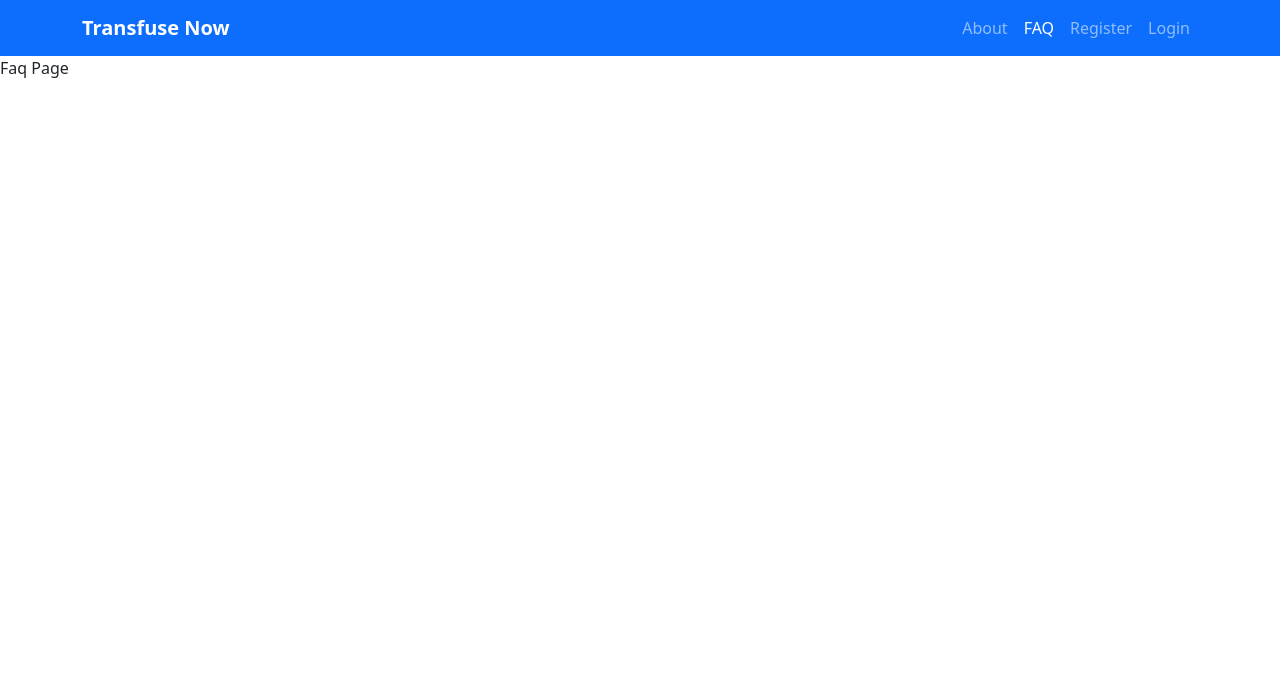
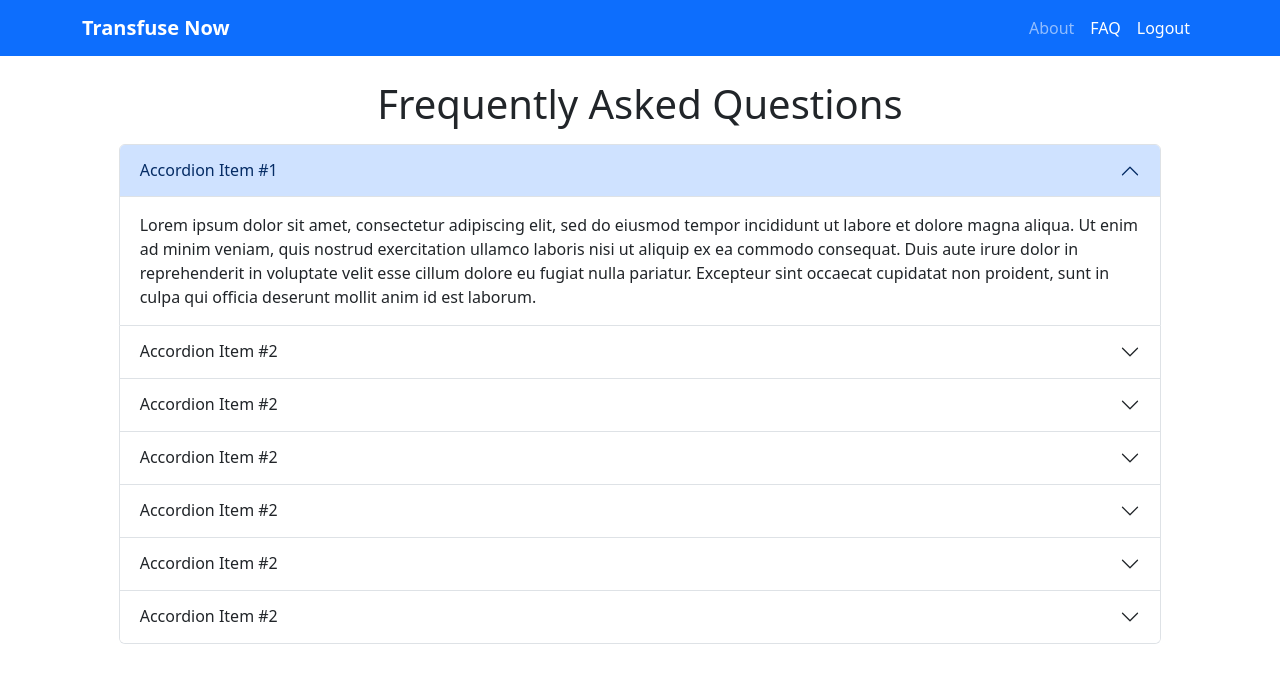
Before and after one commit to aditya6700/Blood-Bank-System, a React (Create React App) app in the folder client/: page /faq in a window 1280 px wide. Shown: the top 682 px of the page. Built offline with nearby package versions, Linux system fonts and the light colour scheme.

Commit message:
basic structure of FAQ page created

```diff
--- a/client/src/pages/Faq.jsx
+++ b/client/src/pages/Faq.jsx
@@ -1,11 +1,122 @@
-import React from 'react'
+import React, { useState } from 'react'
 import NavigationBar from '../components/NavigationBar'
+import LoadingSpinner from '../components/LoadingSpinner';
+import { Accordion, Col, Container, Row } from 'react-bootstrap';
 
 export const Faq = () => {
-    return (
-        <>
-           <NavigationBar />
-          <div>Faq Page</div>
-        </>
-      )
-    }
+
+  const [isAuthenticated, setIsAuthenticated] = useState(true);
+  const [loading, setLoading] = useState(false);
+  const [currentUser, setCurrentUser] = useState({userType: "admin"});
+
+  return (
+    <>
+      {
+        loading ?
+          (
+            <LoadingSpinner />
+          ) :
+          (
+            <>
+              <NavigationBar
+                isAuthenticated={isAuthenticated}
+              />
+              <Container fluid >
+                <Row className="full-height-row overflow-x-auto">
+                  <Col sm={12} md={10} className='mx-auto my-4'>
+                    <h3 className="text-center fs-1 mb-3 text-capitalize">Frequently Asked Questions</h3>
+                    <Accordion defaultActiveKey={['0']} alwaysOpen>
+                      <Accordion.Item eventKey="0">
+                        <Accordion.Header>Accordion Item #1</Accordion.Header>
+                        <Accordion.Body>
+                          Lorem ipsum dolor sit amet, consectetur adipiscing elit, sed do
+                          eiusmod tempor incididunt ut labore et dolore magna aliqua. Ut enim ad
+                          minim veniam, quis nostrud exercitation ullamco laboris nisi ut
+                          aliquip ex ea commodo consequat. Duis aute irure dolor in
+                          reprehenderit in voluptate velit esse cillum dolore eu fugiat nulla
+                          pariatur. Excepteur sint occaecat cupidatat non proident, sunt in
+                          culpa qui officia deserunt mollit anim id est laborum.
+                        </Accordion.Body>
+                      </Accordion.Item>
+                      <Accordion.Item eventKey="1">
+                        <Accordion.Header>Accordion Item #2</Accordion.Header>
+                        <Accordion.Body>
+                          Lorem ipsum dolor sit amet, consectetur adipiscing elit, sed do
+                          eiusmod tempor incididunt ut labore et dolore magna aliqua. Ut enim ad
+                          minim veniam, quis nostrud exercitation ullamco laboris nisi ut
+                          aliquip ex ea commodo consequat. Duis aute irure dolor in
+                          reprehenderit in voluptate velit esse cillum dolore eu fugiat nulla
+                          pariatur. Excepteur sint occaecat cupidatat non proident, sunt in
+                          culpa qui officia deserunt mollit anim id est laborum.
+                        </Accordion.Body>
+                      </Accordion.Item>
+                      <Accordion.Item eventKey="1">
+                        <Accordion.Header>Accordion Item #2</Accordion.Header>
+                        <Accordion.Body>
+                          Lorem ipsum dolor sit amet, consectetur adipiscing elit, sed do
+                          eiusmod tempor incididunt ut labore et dolore magna aliqua. Ut enim ad
+                          minim veniam, quis nostrud exercitation ullamco laboris nisi ut
+                          aliquip ex ea commodo consequat. Duis aute irure dolor in
+                          reprehenderit in voluptate velit esse cillum dolore eu fugiat nulla
+                          pariatur. Excepteur sint occaecat cupidatat non proident, sunt in
+                          culpa qui officia deserunt mollit anim id est laborum.
+                        </Accordion.Body>
+                      </Accordion.Item>
+                      <Accordion.Item eventKey="1">
+                        <Accordion.Header>Accordion Item #2</Accordion.Header>
+                        <Accordion.Body>
+                          Lorem ipsum dolor sit amet, consectetur adipiscing elit, sed do
+                          eiusmod tempor incididunt ut labore et dolore magna aliqua. Ut enim ad
+                          minim veniam, quis nostrud exercitation ullamco laboris nisi ut
+                          aliquip ex ea commodo consequat. Duis aute irure dolor in
+                          reprehenderit in voluptate velit esse cillum dolore eu fugiat nulla
+                          pariatur. Excepteur sint occaecat cupidatat non proident, sunt in
+                          culpa qui officia deserunt mollit anim id est laborum.
+                        </Accordion.Body>
+                      </Accordion.Item>
+                      <Accordion.Item eventKey="1">
+                        <Accordion.Header>Accordion Item #2</Accordion.Header>
+                        <Accordion.Body>
+                          Lorem ipsum dolor sit amet, consectetur adipiscing elit, sed do
+                          eiusmod tempor incididunt ut labore et dolore magna aliqua. Ut enim ad
+                          minim veniam, quis nostrud exercitation ullamco laboris nisi ut
+                          aliquip ex ea commodo consequat. Duis aute irure dolor in
+                          reprehenderit in voluptate velit esse cillum dolore eu fugiat nulla
+                          pariatur. Excepteur sint occaecat cupidatat non proident, sunt in
+                          culpa qui officia deserunt mollit anim id est laborum.
+                        </Accordion.Body>
+                      </Accordion.Item>
+                      <Accordion.Item eventKey="1">
+                        <Accordion.Header>Accordion Item #2</Accordion.Header>
+                        <Accordion.Body>
+                          Lorem ipsum dolor sit amet, consectetur adipiscing elit, sed do
+                          eiusmod tempor incididunt ut labore et dolore magna aliqua. Ut enim ad
+                          minim veniam, quis nostrud exercitation ullamco laboris nisi ut
+                          aliquip ex ea commodo consequat. Duis aute irure dolor in
+                          reprehenderit in voluptate velit esse cillum dolore eu fugiat nulla
+                          pariatur. Excepteur sint occaecat cupidatat non proident, sunt in
+                          culpa qui officia deserunt mollit anim id est laborum.
+                        </Accordion.Body>
+                      </Accordion.Item>
+                      <Accordion.Item eventKey="1">
+                        <Accordion.Header>Accordion Item #2</Accordion.Header>
+                        <Accordion.Body>
+                          Lorem ipsum dolor sit amet, consectetur adipiscing elit, sed do
+                          eiusmod tempor incididunt ut labore et dolore magna aliqua. Ut enim ad
+                          minim veniam, quis nostrud exercitation ullamco laboris nisi ut
+                          aliquip ex ea commodo consequat. Duis aute irure dolor in
+                          reprehenderit in voluptate velit esse cillum dolore eu fugiat nulla
+                          pariatur. Excepteur sint occaecat cupidatat non proident, sunt in
+                          culpa qui officia deserunt mollit anim id est laborum.
+                        </Accordion.Body>
+                      </Accordion.Item>
+                    </Accordion>
+                  </Col>
+                </Row>
+              </Container>
+            </>
+          )
+      }
+    </>
+  )
+}
```
